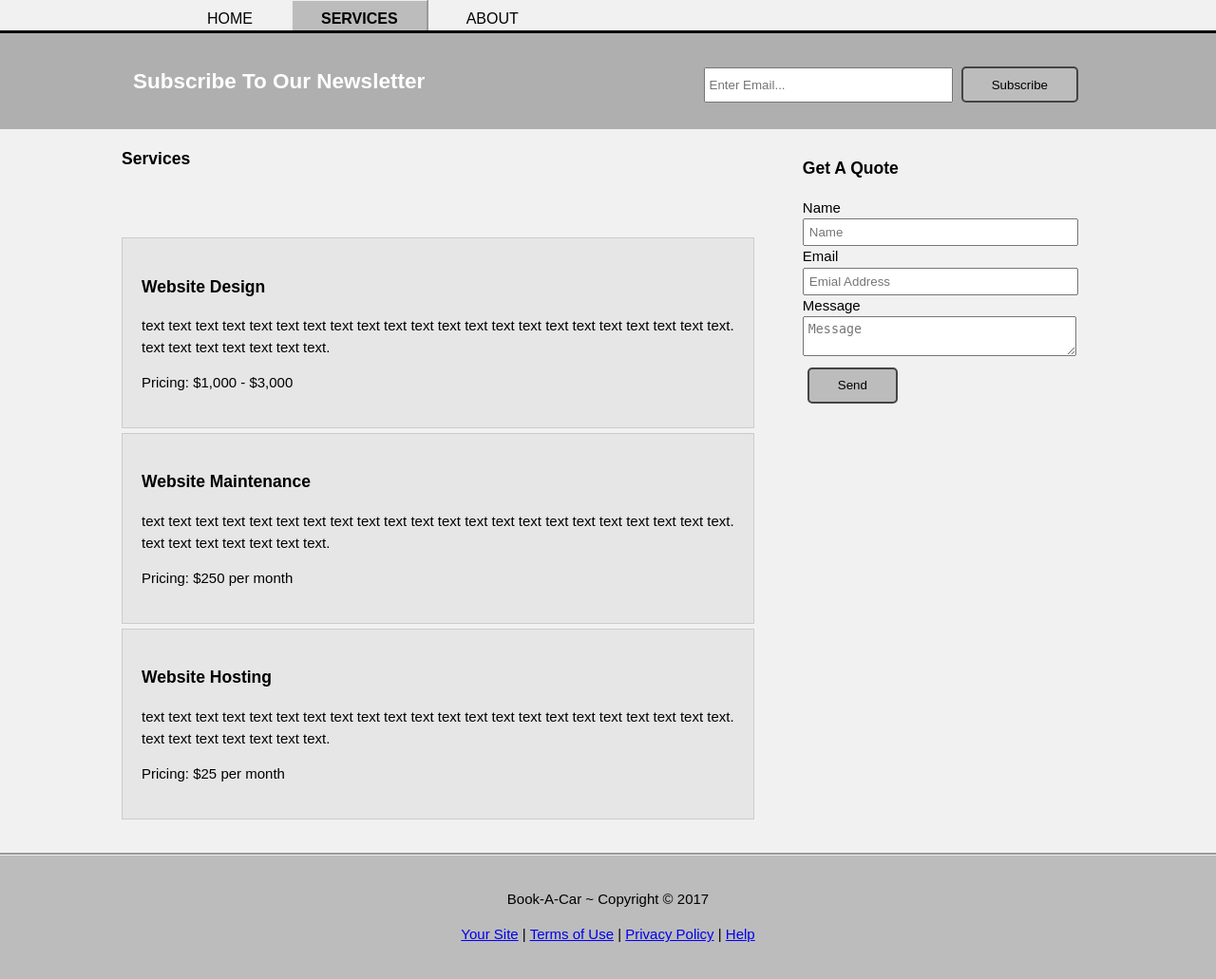
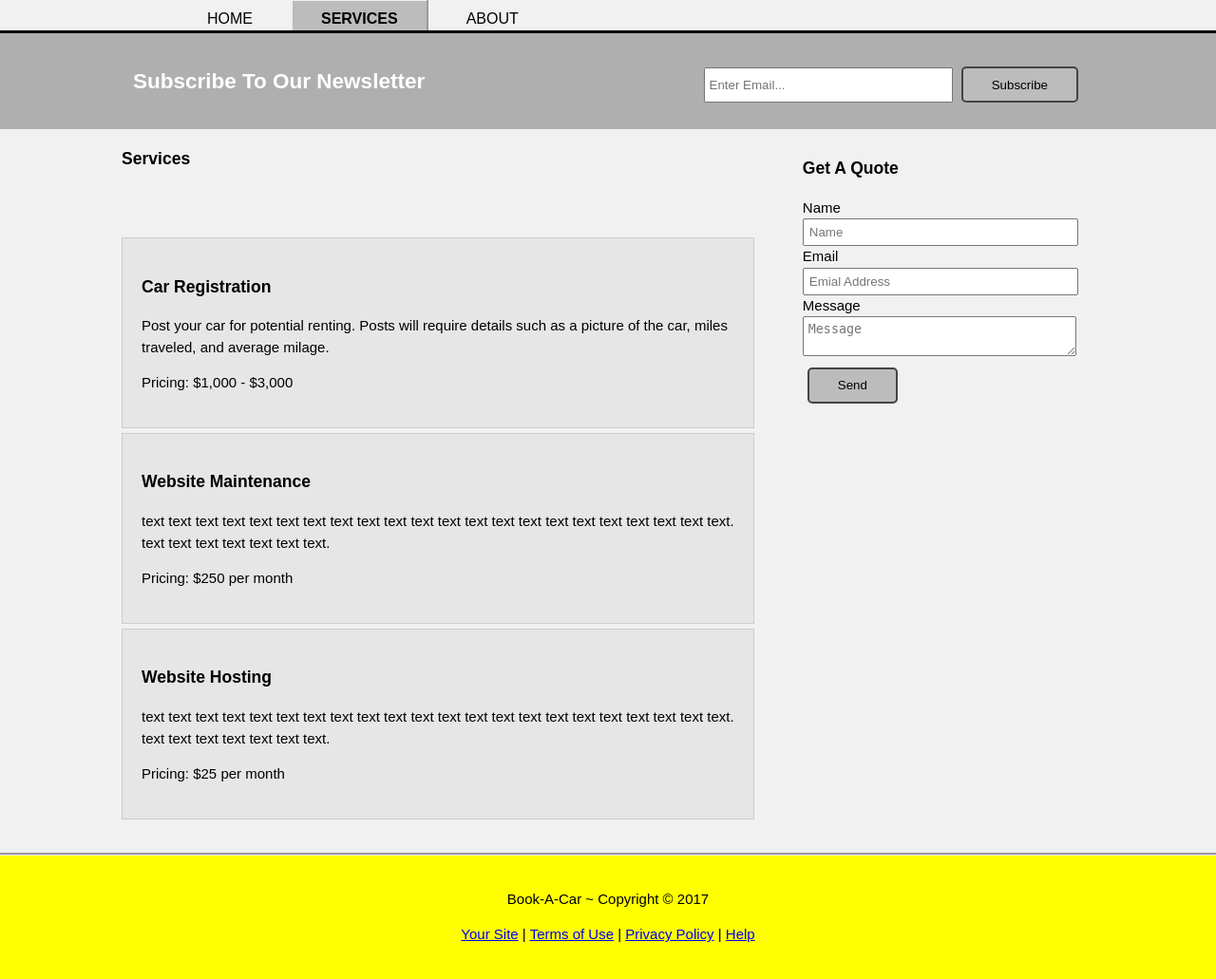
Before and after one commit to eyadamsuren1/Group-Project, a PHP site: page /services.html in a window 1280 px wide. Shown: the part 132-1163 px from the top of the page at 95% size. Run offline with PHP 8.4, Linux system fonts and the light colour scheme.

Commit message:
MWUpdate

```diff
--- a/CSC481_Project5/kacar/css/style.css
+++ b/CSC481_Project5/kacar/css/style.css
@@ -181,7 +181,7 @@ footer{
   padding:20px;
   margin-top:20px;
   color:#000000;
-  background-color:#bcbcbc;
+  background-color:#ffff00;
   border-top-style: groove;
   text-align: center;
 }
--- a/CSC481_Project5/kacar/services.html
+++ b/CSC481_Project5/kacar/services.html
@@ -40,9 +40,9 @@
           <h1 class="page-title">Services</h1>
           <ul id="services">
             <li>
-              <h3>Website Design</h3>
+              <h3>Car Registration</h3>
               <p>
-              text text text text text text text text text text text text text text text text text text text text text text. text text text text text text text.
+              Post your car for potential renting. Posts will require details such as a picture of the car, miles traveled, and average milage.
               </p>
               <p>Pricing: $1,000 - $3,000</p>
             </li>
```
